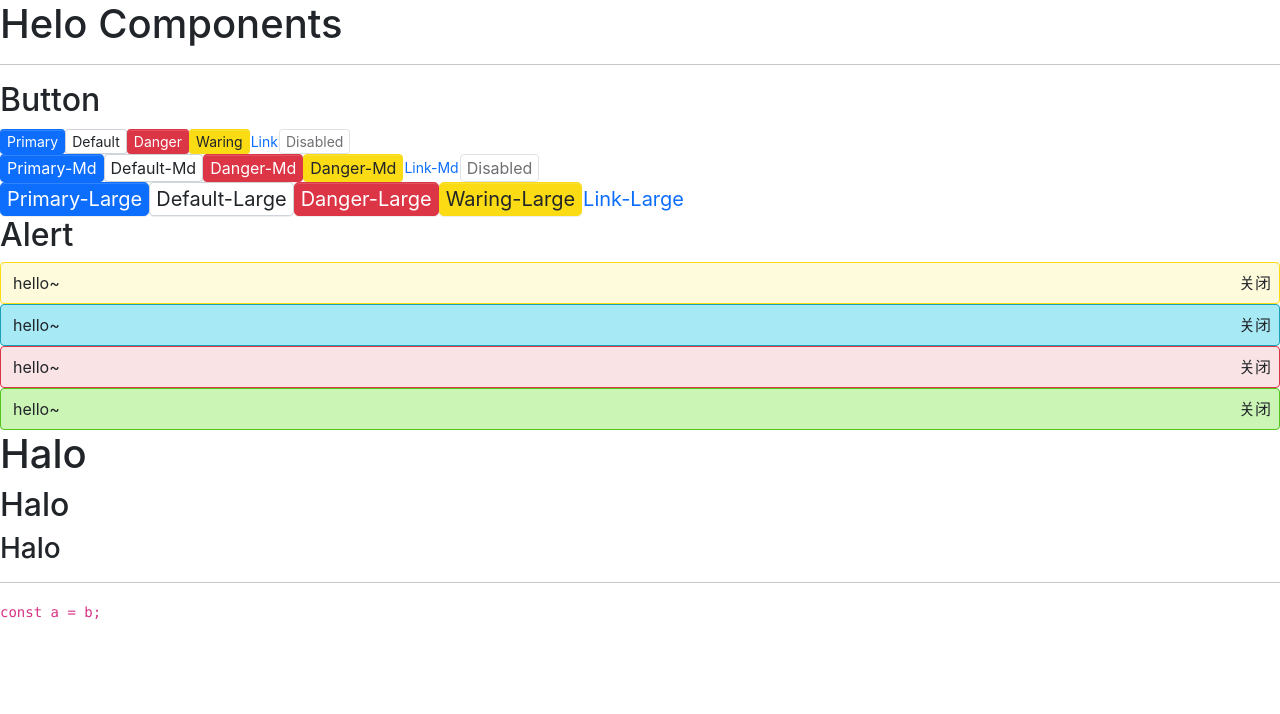
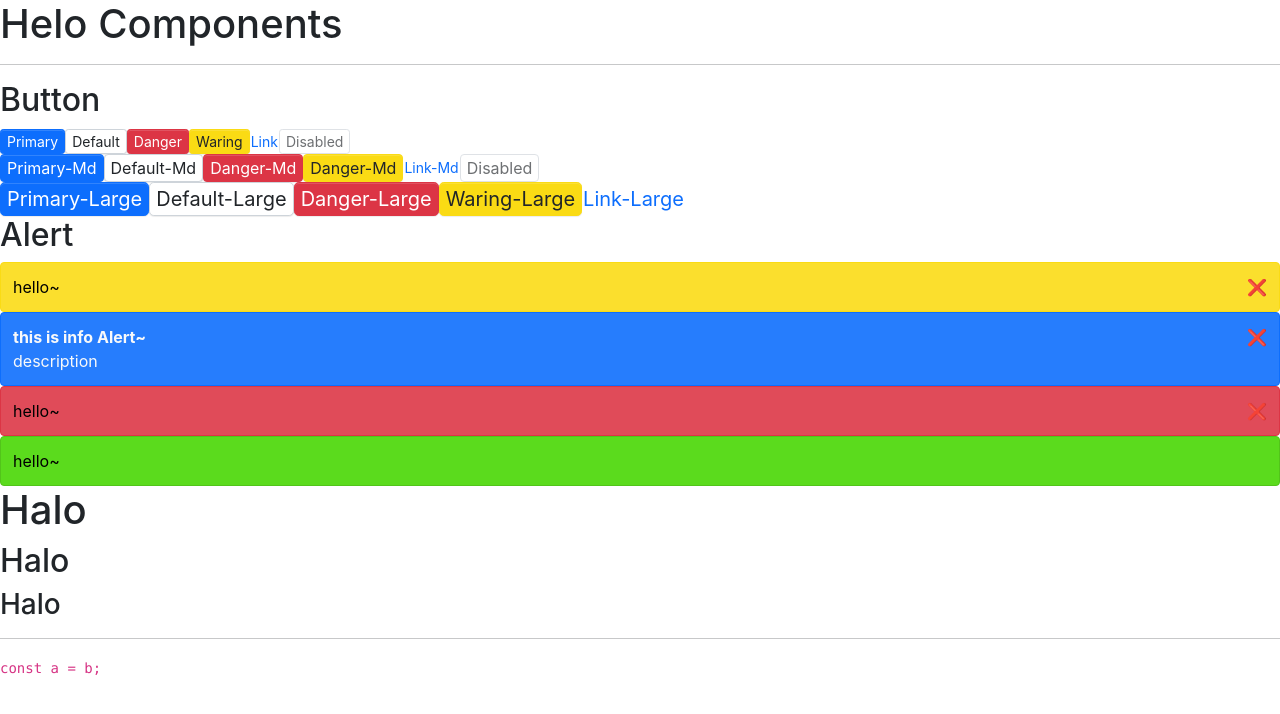
Before and after one commit to Zefeng666/halo-ui, a React (Create React App) app: page / in a window 1280 px wide. Shown: the top 714 px of the page. Built offline with nearby package versions, Linux system fonts and the light colour scheme.

Commit message:
ADD 增加Alert的closable属性

```diff
--- a/src/App.tsx
+++ b/src/App.tsx
@@ -30,10 +30,10 @@ function App() {
         <Button btnType={ButtonType.Warning} size={ButtonSize.Large}>Waring-Large</Button>
         <Button btnType={ButtonType.Link} href={"https://www.baidu.com"} size={ButtonSize.Large}>Link-Large</Button>
         <h2>Alert</h2>
-        <Alert message={'hello~'} type={'warning'}/>
-        <Alert message={'hello~'} type={'info'}/>
-        <Alert message={'hello~'} type={'error'}/>
-        <Alert message={'hello~'} type={'success'}/>
+        <Alert title={'hello~'} type={'warning'} closable />
+        <Alert title={'this is info Alert~'} description={"description"} type={'primary'} closable />
+        <Alert title={'hello~'} type={'error'} closable />
+        <Alert title={'hello~'} type={'success'} closable={false}/>
         <h1>Halo</h1>
         <h2>Halo</h2>
         <h3>Halo</h3>
--- a/src/components/Alert/_style.scss
+++ b/src/components/Alert/_style.scss
@@ -3,15 +3,20 @@
     border: $alert-border-width solid transparent;
     padding: $alert-padding-y $alert-padding-x;
     border-radius: $alert-border-radius;
+
     .alert-close{
         position: absolute;
         top: $alert-padding-y;
         right: $alert-padding-y;
     }
 
+    .alert-title-bold{
+        font-weight: $font-weight-bold;
+    }
+
 }
-.alert-info {
-    @include alert-style($info)
+.alert-primary {
+    @include alert-style($primary,$gray-100)
 }
 .alert-success {
     @include alert-style($success)
--- a/src/components/Alert/alert.tsx
+++ b/src/components/Alert/alert.tsx
@@ -2,32 +2,39 @@ import React, {useState} from 'react';
 import classNames from 'classnames';
 
 export interface AlertProps {
-    message?: string,
-    type?: 'success' | 'info' | 'warning' | 'error',
+    title: string,
+    type?: 'success' | 'primary' | 'warning' | 'error',
     description?: string,
+    closable?: boolean;
 }
 
 
 const Alert: React.FC<AlertProps> = (props) => {
-    const { message, description, type } = props;
+    const { title, description, type ,closable} = props;
 
-    let [close,setClose] = useState(true)
+    const [close,setClose] = useState(true)
 
+    //
     const classes = classNames('alert', {
-        [`alert-${type}`]: type,
+        [`alert-${type}`]: type
     })
+
+    const titleClass = classNames('alert-title',{
+        'alert-title-bold': description
+    })
+    //如果不仅包含title，还存在desc的话,title 的样式应该加粗
     return (close? <div className={classes}>
         <div className='alert-content'>
-            <div className='alert-msg'>{message}</div>
-            <div className='alert-des'>{description}</div>
+            <div className={titleClass}>{title}</div>
+            {description?<div className='alert-des'>{description}</div>:null}
         </div>
-        <div className="alert-close" onClick={()=>setClose(false)}>关闭</div>
+        {closable ? <div className="alert-close" onClick={()=>setClose(false)}>❌</div>:null}
     </div> : null)
 }
 
 Alert.defaultProps = {
-    message: '',
-    type: 'info'
+    type: 'primary',
+    closable: false
 }
 
 export default Alert;
--- a/src/styles/_mixin.scss
+++ b/src/styles/_mixin.scss
@@ -36,9 +36,10 @@
 
 @mixin alert-style (
   $border,
-  $background: lighten($border, 40%),
+  $color: $black,
+  $background: lighten($border, 5%)
 ) {
   border-color: $border;
+  color: $color;
   background: $background;
-
 }
--- a/src/styles/_variables.scss
+++ b/src/styles/_variables.scss
@@ -175,7 +175,7 @@ $btn-line-height:             $line-height-base !default;
 
 //Alert
 $alert-padding-x:             .75rem !default;
-$alert-padding-y:             .5rem !default;
+$alert-padding-y:             .75rem !default;
 
 //不同大小按钮的 padding 和 font size
 $btn-padding-y-sm:            .25rem !default;
```
